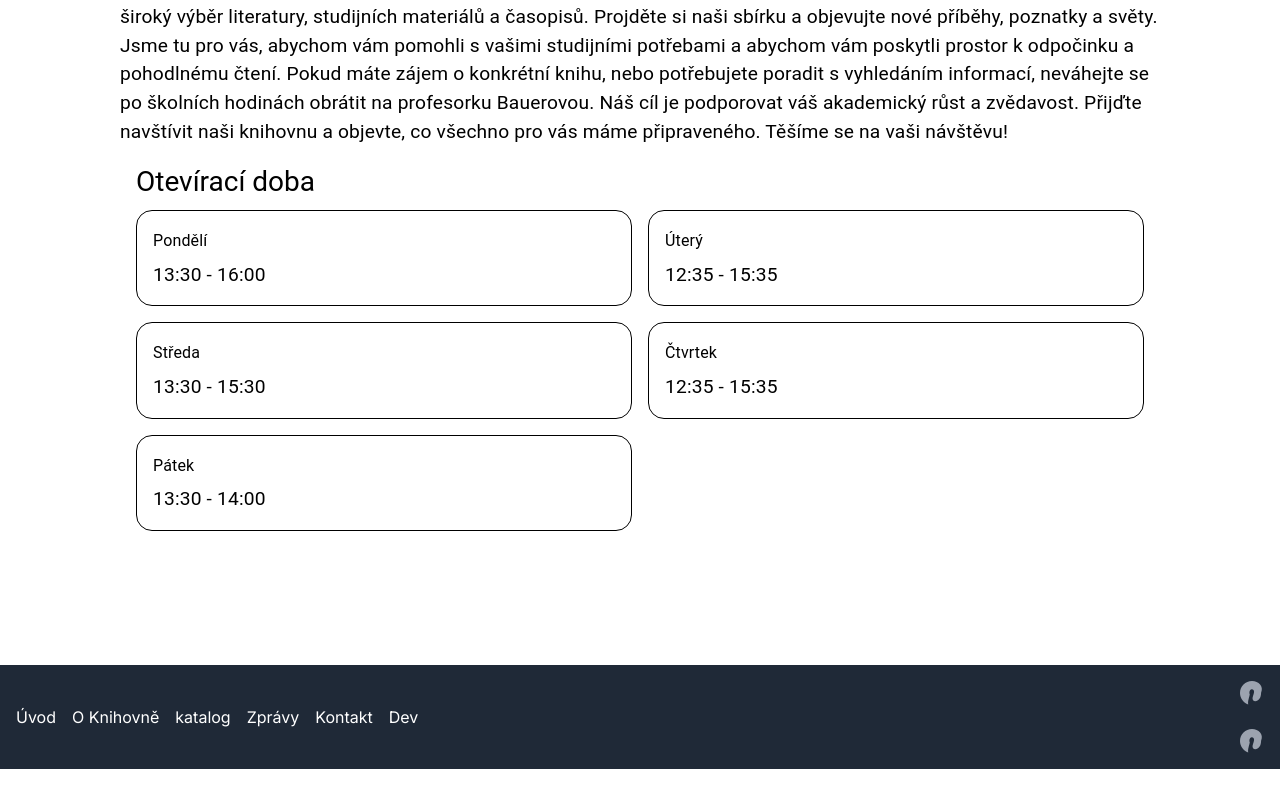
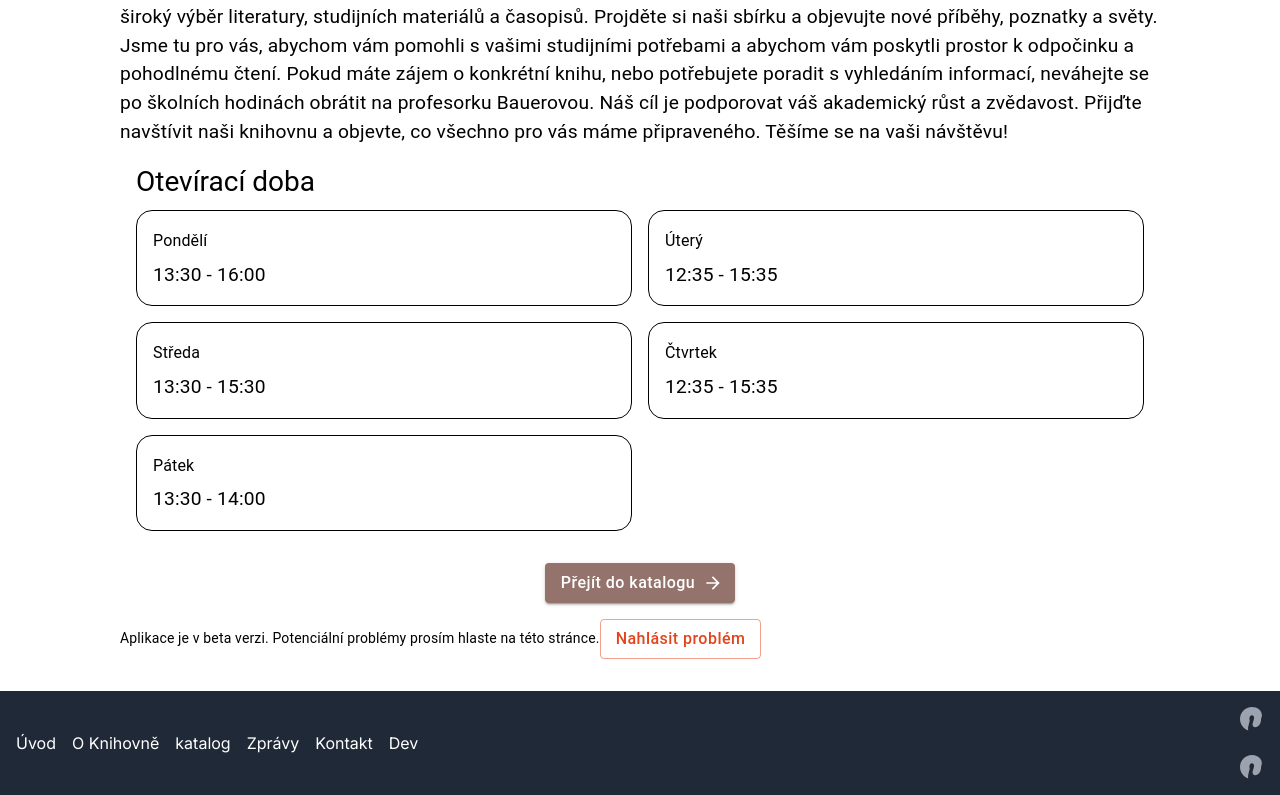
Before and after one commit to Nockiest/eknihovna, a Next.js app: page / in a window 1280 px wide. Shown: the part 552-1347 px from the top of the page. Before the commit the page ends 1321 px from the top, so only its background shows below. Built offline with nearby package versions, Linux system fonts and the light colour scheme.

Commit message:
added a bug report button

```diff
--- a/app/katalog/page.tsx
+++ b/app/katalog/page.tsx
@@ -14,7 +14,7 @@ const CatalogPage = () => {
   const [books, setBooks] = useState<Book[]>([]);
   const [isOpenSearcher, setOpenSearcher] = useState<boolean>(false);
   const [filters, setFilters] = useState<Filters>({
-    name:null,
+    // name:null,
     author: [],
     category: [],
     genres: [],
@@ -26,7 +26,7 @@ const CatalogPage = () => {
   const [filterValues,setFiltersValues] = useState<FiltringValues  >({
     genres: [],
     category: [],
-    name: [],
+    // name: [],
     author: [],
   });
    useEffect(() => {
--- a/app/page.tsx
+++ b/app/page.tsx
@@ -1,10 +1,12 @@
 import BookPreview from "@/components/catalog/BookPreview";
 import OpeningHours from "@/components/general/OpeningHours";
-// import ThemedButtons from "@/theme/buttons/Buttons";
-import { Container, Typography } from "@mui/material";
+import { PrimaryButton, SecondaryButton } from "@/theme/buttons/Buttons";
+import { Container, Typography, Button, Box } from "@mui/material";
+import Link from "next/link";
+import ArrowForwardIcon from "@mui/icons-material/ArrowForward";
 export default function Home() {
   return (
-      <Container maxWidth={'lg'}>
+    <Container maxWidth={"lg"}>
       <Typography variant="body1">
         Vítejte na domovské stránce knihovny Gymnázia Opatov, kde se můžete
         seznámit s bohatým fondem naší školní knihovny a získat důležité
@@ -12,20 +14,45 @@ export default function Home() {
         inspiraci. Nabízíme široký výběr literatury, studijních materiálů a
         časopisů. Projděte si naši sbírku a objevujte nové příběhy, poznatky a
         světy. Jsme tu pro vás, abychom vám pomohli s vašimi studijními
-          potřebami a abychom vám poskytli prostor k odpočinku a pohodlnému
-          čtení. Pokud máte zájem o konkrétní knihu, nebo potřebujete poradit s
+        potřebami a abychom vám poskytli prostor k odpočinku a pohodlnému čtení.
+        Pokud máte zájem o konkrétní knihu, nebo potřebujete poradit s
         vyhledáním informací, neváhejte se po školních hodinách obrátit na
         profesorku Bauerovou. Náš cíl je podporovat váš akademický růst a
-          zvědavost. Přijďte navštívit naši knihovnu a objevte, co všechno pro
-          vás máme připraveného. Těšíme se na vaši návštěvu!
+        zvědavost. Přijďte navštívit naši knihovnu a objevte, co všechno pro vás
+        máme připraveného. Těšíme se na vaši návštěvu!
       </Typography>
       <OpeningHours />
-
+      <Box mt={2} display="flex" justifyContent="center">
+        <Button
+          variant="contained"
+          color="primary"
+          endIcon={<ArrowForwardIcon />}
+        >
+          <Link href="/katalog" color="inherit" className="no-underline">
+            Přejít do katalogu
+          </Link>
+        </Button>
+      </Box>
+      <Box mt={2}>
+        <Typography variant="body2">
+          Aplikace je v beta verzi. Potenciální problémy prosím hlaste na této
+          stránce.
+        </Typography>
+        <Link
+          href='https://forms.gle/uU2rXgcin7aDjazk8'
+          passHref
+        >
+          <Button variant="outlined" color="secondary">
+            Nahlásit problém
+          </Button>
+        </Link>
+      </Box>
     </Container>
   );
 }
 
-        {/* <div>
+{
+  /* <div>
           <Typography variant="h1" component="h2">
             {" "}
             jumping over the lazy brown foxes
@@ -54,4 +81,5 @@ export default function Home() {
             {" "}
             jumping over the lazy brown foxes
           </Typography>
-        </div> */}
+        </div> */
+}
--- a/components/catalog/Searcher.tsx
+++ b/components/catalog/Searcher.tsx
@@ -126,7 +126,7 @@ const Searcher: React.FC<SearcherProps> = () => {
                 {typeof value === "string" || typeof value === 'boolean' ? (
                   <CategoryChip
                     key={key}
-                    text={typeof value === 'boolean' ? translateBookKey(key) : value.toString()}
+                    text={typeof value === 'boolean' ? translateBookKey(key) : value }
                     onRemove={() => removeFilter(key, value)}
                   />
                 ) : (
@@ -142,12 +142,17 @@ const Searcher: React.FC<SearcherProps> = () => {
             );
           // return null;
         })}
-        <TextField
+        {/* <TextField
           label="Název"
           value={filters.name || ""}
           onChange={(e) => handleFilterChange("name", e.target.value)}
           fullWidth
           margin="normal"
+        /> */}
+          <SortedGroupedSelect
+          options={getFilteredOptions("category")}
+          label={"kategorie"}
+          handleChange={(newVal) => handleFilterChange("category", newVal)}
         />
 
         <SortedGroupedSelect
--- a/components/navbar/Navbar.tsx
+++ b/components/navbar/Navbar.tsx
@@ -44,6 +44,8 @@ const NavBar: React.FC<NavListProps> = ({}) => {
       <Box className="hidden sm:flex flex-row justify-center align-center space-x-4">
         {navRoutes.map((button) => {
           const isActive = getURLSegment(button.URL, 0) === firstURLSegment;
+          console.log(button.URL==='/report', button.URL)
+
           return (
             <NavbarButton
               key={button.URL}
--- a/package.json
+++ b/package.json
@@ -11,8 +11,10 @@
   "dependencies": {
     "@emotion/react": "^11.11.4",
     "@emotion/styled": "^11.11.5",
+    "@mui/icons-material": "^5.15.21",
     "@mui/material": "^5.15.19",
     "axios": "^1.7.2",
+    "emailjs-com": "^3.2.0",
     "glob": "^10.4.1",
     "next": "^14.2.4",
     "react": "^18",
--- a/types/types.tsx
+++ b/types/types.tsx
@@ -21,7 +21,7 @@ export type StringedBool = "true" | "false";
 
 export  type Filters= {
   // [key: string]: string[]| Omit<string | 'false' | 'true', 'false' | 'true'>| StringedBool|null ;
-  name: string|null ;
+  // name: string|null ;
   author: string[];
   category: string[];
   genres: string[];
@@ -34,5 +34,5 @@ export  type Filters= {
     category: string[];
     genres: string[];
     author: string[];
-    name: string[];
+    // name: string[];
   };
```
Also changed, not shown: components/navbar/Hamburger.tsx (+7 -4 lines), 1 other file (tests, documents, lock files or other folders). Lines whose indentation alone changed are shown as unchanged.
